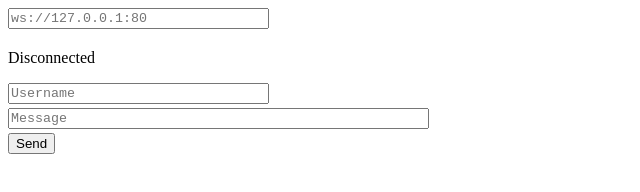
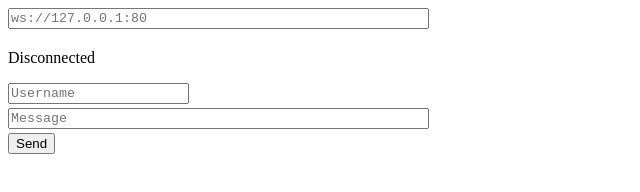
Before and after one commit to Bluscrn99/chat, a website: page client/index.html in a window 1280 px wide. Shown: the whole page, without its empty margins (0-640 px from the left). Drawn offline with Linux system fonts and the light colour scheme.

Commit message:
change text box size

```diff
--- a/client/index.html
+++ b/client/index.html
@@ -11,9 +11,9 @@
     </style>
 </head>
 <body>
-    <textarea id="ip" placeholder="ws://127.0.0.1:80" rows="1" cols="30" wrap="off"></textarea>
+    <textarea id="ip" placeholder="ws://127.0.0.1:80" rows="1" cols="50" wrap="off"></textarea>
     <p id="connectionstatus">Disconnected</p>
-    <textarea id="usr" placeholder="Username" rows="1" wrap="off" cols="30"></textarea>
+    <textarea id="usr" placeholder="Username" rows="1" wrap="off" cols="20"></textarea>
     <br>
     <textarea id="msg" placeholder="Message" rows="1" cols="50" wrap="off"></textarea>
     <br>
```
